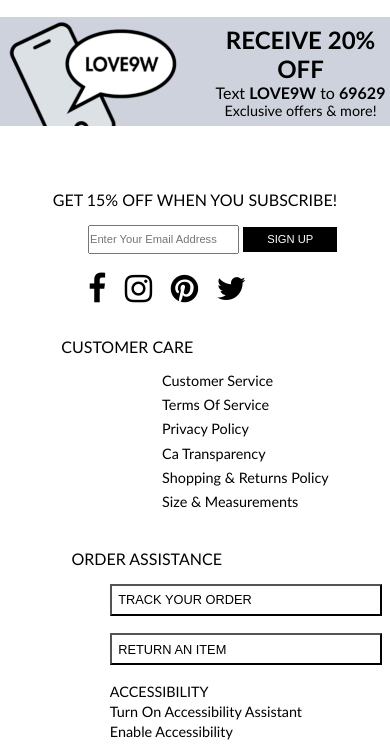
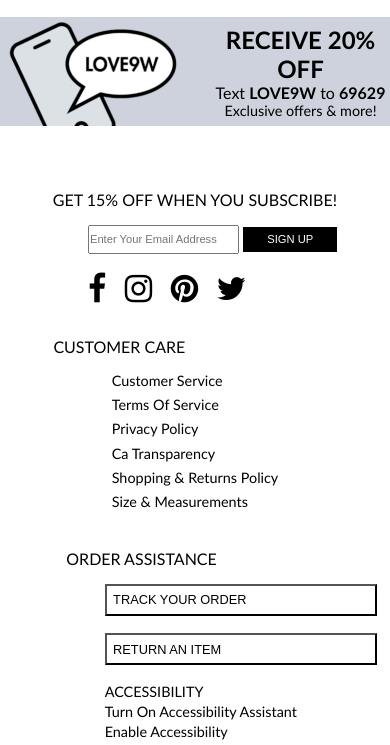
Before and after one commit to SplaTT141/groupTask, a website: page index.html in a window 390 px wide. Shown: the part 1080-1825 px from the top of the page. Drawn offline with Linux system fonts and the light colour scheme.

Commit message:
@media updated

```diff
--- a/css/styles.css
+++ b/css/styles.css
@@ -198,6 +198,11 @@ body {
 
   .footer-section .middle-section p {
     text-align: start;
+    margin-left: -35%;
+  }
+
+  .footer-section .middle-section a {
+    margin-left: 0;
   }
 
   .footer-section .right-section {
@@ -207,7 +212,7 @@ body {
 
 @media (max-width: 480px) {
   .footer-section {
-    margin-left: 2%;
-    margin-right: 2%;
+    margin-left: 0;
+    margin-right: 0;
   }
 }
```
